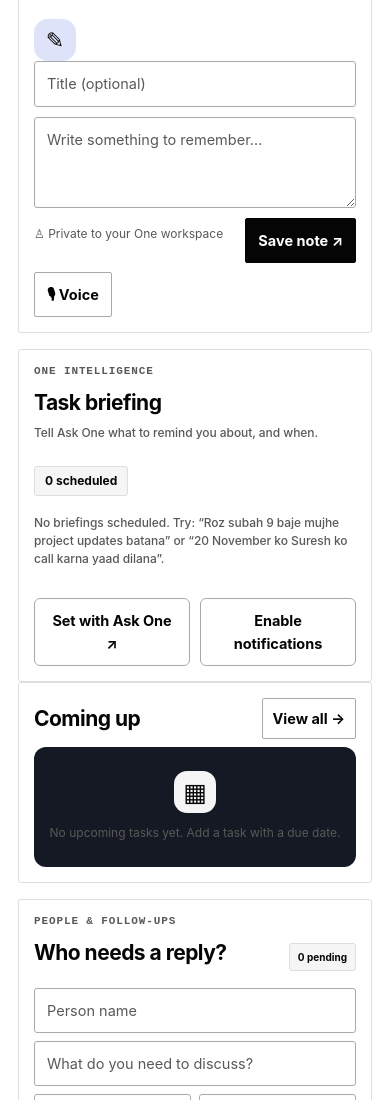
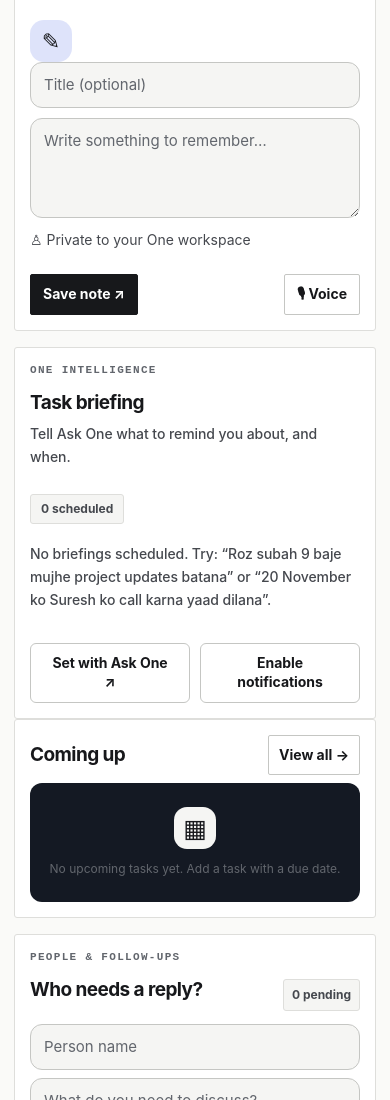
Before and after one commit to Arbaj-k/one, a plain HTML site: page index.html in a window 390 px wide. Shown: the part 900-2000 px from the top of the page. Drawn offline with nearby package versions, Linux system fonts and the light colour scheme.

Commit message:
Improve readable monochrome typography across all pages

```diff
--- a/kuro-theme.css
+++ b/kuro-theme.css
@@ -576,3 +576,95 @@ body.kuro .smart-briefing-actions .btn{
   body.kuro .smart-briefing-item small{grid-column:2;grid-row:1 / span 2;align-self:center}
   body.kuro .smart-briefing-actions .btn{flex:1 1 145px;justify-content:center}
 }
+
+/* Global readability pass — consistent monochrome typography on every screen */
+body.kuro{
+ --k-bg:#fafaf8;--k-side:#f1f1ee;--k-panel:#fff;--k-sunk:#f5f5f3;
+ --k-line:#dededb;--k-line-2:#c5c6c3;--k-ink:#17181b;--k-ink-2:#45484e;
+ --k-mute:#62666d;--k-solid:#17181b;--k-on-solid:#fff;
+ font-size:15px!important;line-height:1.6!important;
+}
+html[data-kuro=dark] body.kuro{
+ --k-bg:#080809;--k-side:#0c0c0e;--k-panel:#101114;--k-sunk:#09090b;
+ --k-line:#292a2e;--k-line-2:#3a3b40;--k-ink:#f5f5f5;--k-ink-2:#d0d1d5;
+ --k-mute:#b0b2b8;--k-solid:#f3f3f3;--k-on-solid:#101010;
+}
+body.kuro,body.kuro button,body.kuro input,body.kuro textarea,body.kuro select{
+ font-family:Inter,"Segoe UI",system-ui,-apple-system,sans-serif!important;
+}
+body.kuro #page-content,
+body.kuro #page-content p,
+body.kuro #page-content label,
+body.kuro #page-content small,
+body.kuro #page-content .muted,
+body.kuro #page-content .subtitle,
+body.kuro #page-content .stat-note,
+body.kuro #page-content .empty-state,
+body.kuro #page-content .field-help,
+body.kuro .modal,
+body.kuro .modal p,
+body.kuro .modal label,
+body.kuro .modal small,
+body.kuro .list-copy small,
+body.kuro .list-item,
+body.kuro .settings-panel,
+body.kuro .privacy-data-map,
+body.kuro .notification-settings-preview{
+ color:var(--k-ink-2)!important;
+}
+body.kuro #page-content h1{font-size:clamp(30px,4vw,42px)!important;line-height:1.12!important;font-weight:750!important;letter-spacing:-.045em!important}
+body.kuro #page-content h2,body.kuro .modal h2{font-size:clamp(19px,2.2vw,24px)!important;line-height:1.25!important;font-weight:700!important;letter-spacing:-.03em!important}
+body.kuro #page-content h3,body.kuro #page-content h4{font-size:16px!important;line-height:1.35!important;font-weight:650!important}
+body.kuro #page-content p,body.kuro #page-content label,body.kuro #page-content .muted,
+body.kuro #page-content .subtitle,body.kuro #page-content small,
+body.kuro .modal p,body.kuro .modal label,body.kuro .modal small{
+ font-size:14px!important;line-height:1.65!important;
+}
+body.kuro #page-content .eyebrow,body.kuro #page-content .stat-label{
+ color:var(--k-mute)!important;font-size:11px!important;font-weight:700!important;
+ letter-spacing:.12em!important;line-height:1.45!important;
+}
+body.kuro #page-content b,body.kuro #page-content strong,body.kuro .modal b,
+body.kuro .modal strong,body.kuro .list-copy b{color:var(--k-ink)!important;font-weight:700!important}
+body.kuro #page-content .card,body.kuro #page-content .panel,body.kuro .modal,
+body.kuro .modal .card{
+ background:var(--k-panel)!important;border-color:var(--k-line)!important;color:var(--k-ink)!important;
+}
+body.kuro #page-content input,body.kuro #page-content textarea,body.kuro #page-content select,
+body.kuro .modal input,body.kuro .modal textarea,body.kuro .modal select{
+ min-height:44px!important;padding:11px 13px!important;background:var(--k-sunk)!important;
+ color:var(--k-ink)!important;border:1px solid var(--k-line-2)!important;
+ font-size:15px!important;line-height:1.45!important;border-radius:12px!important;
+}
+body.kuro #page-content textarea,body.kuro .modal textarea{min-height:100px!important}
+body.kuro #page-content input::placeholder,body.kuro #page-content textarea::placeholder,
+body.kuro .modal input::placeholder,body.kuro .modal textarea::placeholder{
+ color:var(--k-mute)!important;opacity:1!important;
+}
+body.kuro #page-content button,body.kuro .modal button,body.kuro .btn{
+ font-family:inherit!important;font-size:14px!important;font-weight:650!important;line-height:1.35!important;
+}
+body.kuro #page-content a,body.kuro .modal a{color:var(--k-ink)!important;text-decoration-thickness:1px}
+body.kuro #page-content .tag,body.kuro #page-content .badge,body.kuro #page-content .pill,
+body.kuro .tag,body.kuro .badge{
+ color:var(--k-ink-2)!important;background:var(--k-sunk)!important;
+ border:1px solid var(--k-line)!important;font-size:12px!important;font-weight:650!important;
+}
+body.kuro #page-content .list-item,body.kuro .list-item{
+ border-color:var(--k-line)!important;line-height:1.55!important;
+}
+body.kuro #page-content :focus-visible,body.kuro .modal :focus-visible{
+ outline:2px solid var(--k-ink-2)!important;outline-offset:2px!important;
+}
+body.kuro .topbar{border-bottom:1px solid var(--k-line)!important}
+@media(max-width:800px){
+ body.kuro .content{padding:18px 18px 88px!important}
+ body.kuro #page-content h1{font-size:32px!important}
+ body.kuro #page-content .stats{grid-template-columns:repeat(2,minmax(0,1fr))!important}
+ body.kuro #page-content p,body.kuro #page-content label,body.kuro #page-content small,
+ body.kuro #page-content .muted{font-size:14px!important}
+}
+@media(max-width:390px){
+ body.kuro .content{padding-left:14px!important;padding-right:14px!important}
+ body.kuro #page-content h1{font-size:29px!important}
+}
```
